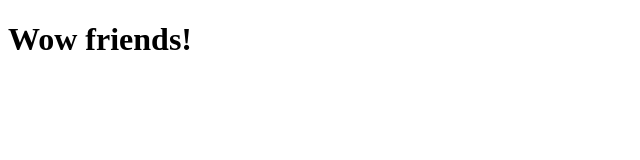
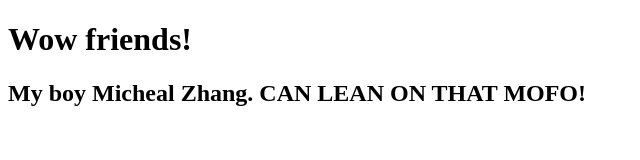
Before and after one commit to matsmckay/congenial-fiesta, a plain HTML site: page index.html in a window 1280 px wide. Shown: the whole page, without its empty margins (0-640 px from the left). Drawn offline with Linux system fonts and the light colour scheme.

```diff
--- a/index.html
+++ b/index.html
@@ -10,6 +10,8 @@
 
 <body>
     <h1>Wow friends!</h1>
+
+    <h2>My boy Micheal Zhang. CAN LEAN ON THAT MOFO!</h2>
 </body>
 
 </html>
```
